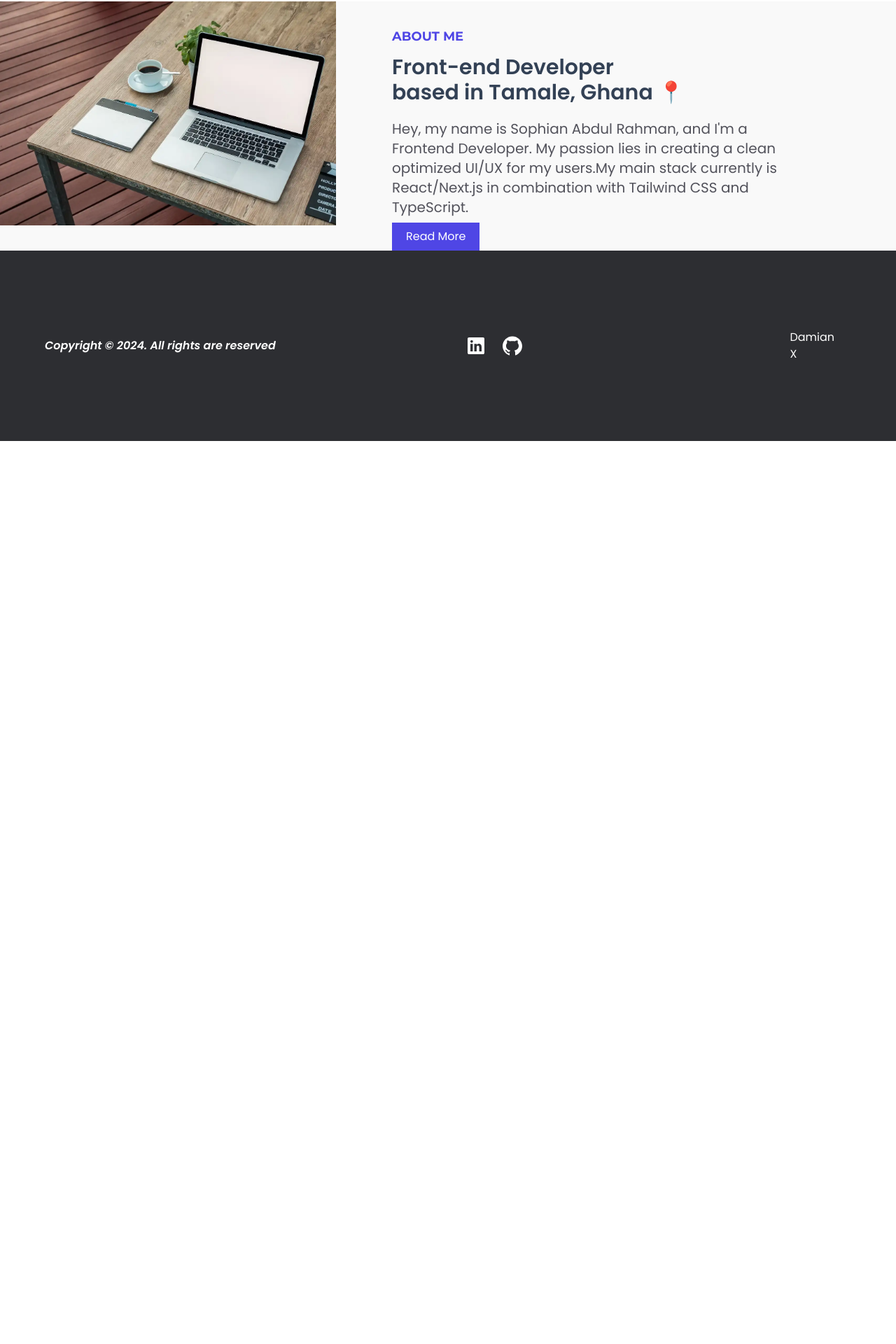
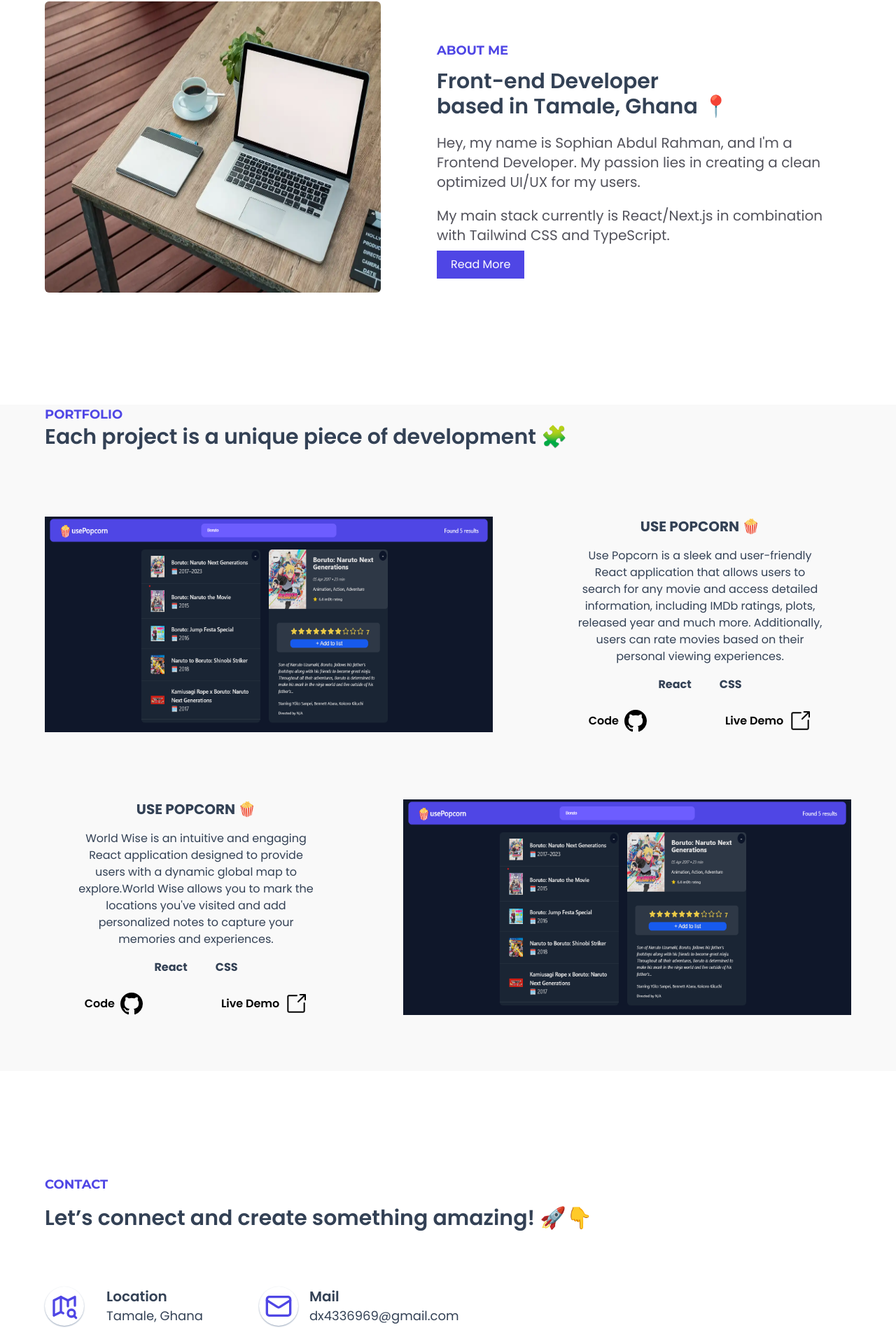
Before and after one commit to Sophianx234/Damian.dev, a React (Vite) app: page /home in a window 1280 px wide. Shown: the part 974-2894 px from the top of the page at 70% size. Before the commit the page ends 1604 px from the top, so only its background shows below. Built offline with nearby package versions, Linux system fonts and the light colour scheme.

Commit message:
implementing portfolio section

```diff
--- a/src/pages/About.jsx
+++ b/src/pages/About.jsx
@@ -4,7 +4,7 @@ import Footer from "../ui/Footer"
 function About() {
     return (
         <>
-        <div className=" md:grid md:grid-cols-[1.5fr_3fr] items-center gap-10 bg-gray-100 ">
+        <div className=" md:grid md:grid-cols-[1.5fr_3fr] items-center gap-10   bg-gray-100 ">
             <div className="bg-gradient-to-b from-stone-600 to-slate-500">
 
             <img src="./images/damian-10.jpg" alt="not found" className="h-screen w-full object-cover mix-blend-overlay" />
--- a/src/pages/Homepage.jsx
+++ b/src/pages/Homepage.jsx
@@ -1,6 +1,8 @@
 import AboutSection from "../ui/aboutSection"
+import ContactSection from "../ui/ContactSection"
 import Footer from "../ui/Footer"
 import Hero from "../ui/Hero"
+import ProjectSection from "../ui/ProjectSection"
 import TechStack from "../ui/TechStack"
 
 function Homepage() {
@@ -12,6 +14,8 @@ function Homepage() {
             </div>
             <TechStack/>
             <AboutSection/>
+            <ProjectSection/>
+            <ContactSection/>
         <footer>
             <Footer/>
         </footer>
--- a/src/ui/AboutSection.jsx
+++ b/src/ui/AboutSection.jsx
@@ -1,27 +1,27 @@
 function AboutSection() {
     return (
-        <div className="bg-[#F9F9F9]
-        flex lg:flex-row md:flex-col  md:items-center lg:items-start
-        space-y-9 md:pt-20 md:pb-20 lg:pb-0 lg:pt-0 lg:pr-10
+        <div className="lg:max-w-6xl lg:mx-auto  lg:pb-20 ">
+
+        <div className="
+        flex lg:flex-row md:flex-col  md:items-center lg:justify-center
+        space-y-9 md:pt-20 md:pb-20 lg:pb-20 lg:pt-0  lg:gap-10
         ">
 
-            <img src="./images/desktop.png" alt="" className="md:w-[30rem] lg:h-full
-            md:rounded-md lg:rounded-none
+            <img src="./images/desktop.png" alt="" className="md:w-[30rem] lg:h-[26rem] lg:rounded-md
+            md:rounded-md
             " />
-            <div className="flex flex-col items-center lg:items-start px-20 space-y-7 lg:space-y-3">
+            <div className="flex flex-col items-center lg:items-start md:px-20 lg:px-10 space-y-7 lg:space-y-3 ">
                 <h1 className="text-secondary-purple uppercase font-bold font-[Montserrat]  md:text-lg ">About Me</h1>
                 <h2 className="md:text-3xl font-semibold  text-center lg:text-left  text-slate-700">Front-end Developer <br /> based in Tamale, Ghana 📍 </h2>
-                <div className="space-y-6 text-zinc-600 lg:space-y-2 lg:pt-2">
+                <div className="space-y-6 text-zinc-600 lg:space-y-2 lg:pt-2 ">
 
-                <p className="text-xl text-center lg:text-left ">
+                <p className="text-xl text-center  lg:text-left lg:pb-3 ">
                 Hey, my name is Sophian Abdul Rahman, and I'm a Frontend Developer.  My passion lies in creating a clean optimized UI/UX  for my users.
-                <span className="md:hidden lg:inline">
-                    My main stack currently is React/Next.js in combination with Tailwind CSS and TypeScript.
-                    </span>
+
 
 
                 </p>
-                <p className=" lg:hidden text-xl text-center lg:text-left md:block">
+                <p className="  text-xl text-center lg:text-left ">
                 My main stack currently is React/Next.js in combination with Tailwind CSS and TypeScript.
                 </p>
                 <div className="md:text-center lg:text-left">
@@ -31,6 +31,7 @@ function AboutSection() {
                 </div>
             </div>
         </div>
+        </div>
     )
 }
 
--- /dev/null
+++ b/src/ui/ContactSection.jsx
@@ -0,0 +1,55 @@
+import { LuMail } from "react-icons/lu"
+import {  TbMapSearch } from "react-icons/tb"
+
+function ContactSection() {
+    return (
+        <div className="md:max-w-6xl mx-auto lg:h-[32rem] lg:flex lg:items-center md:py-24 lg:py-0">
+            <div className=" space-y-4 ">
+
+            <h1 className="text-secondary-purple uppercase font-bold font-[Montserrat] md:text-center
+            lg:text-left md:text-lg">
+                Contact
+            </h1>
+            <h2 className="md:text-3xl font-semibold  text-center lg:text-left  md:text-center text-slate-700 md:px-24 lg:px-0">Let’s connect and create something amazing! 🚀👇 </h2>
+            <div className="flex items-center gap-20 md:flex-col lg:flex-row pt-16">
+                <div className="flex md:flex-col
+                lg:flex-row items-center md:items-center md:justify-center gap-8 ">
+
+                <div className="shadow-sm   w-fit p-2 rounded-full
+                shadow-slate-400
+                ">
+
+
+                <TbMapSearch size={40}
+                color="#4F46E5"
+                />
+                </div>
+                <div>
+                    <h4 className="text-xl font-semibold text-slate-700 md:text-center lg:text-left">Location</h4>
+                    <p className="text-lg text-slate-700 hover:text-secondary-purple transition-all duration-100 cursor-pointer">Tamale, Ghana</p>
+                </div>
+                </div>
+                <div className="flex items-center gap-4 md:flex-col lg:flex-row">
+
+                <div className="shadow-sm   w-fit p-2 rounded-full
+                shadow-slate-400">
+
+                <LuMail
+                size={40}
+                color="#4F46E5"
+                />
+                </div>
+                <div className="">
+                    <h4 className="text-xl font-semibold  md:text-center lg:text-left text-slate-700">Mail</h4>
+                    <p
+                    className="text-lg text-slate-700 hover:text-secondary-purple transition-all duration-100 cursor-pointer"
+                    >dx4336969@gmail.com</p>
+                </div>
+                </div>
+            </div>
+        </div>
+            </div>
+    )
+}
+
+export default ContactSection
--- /dev/null
+++ b/src/ui/Portfolio.jsx
@@ -0,0 +1,41 @@
+import { BsGithub } from "react-icons/bs"
+import { GoLinkExternal } from "react-icons/go"
+
+function Portfolio({name, desc, emoji, cssFramework ='CSS', image, flow}) {
+    return (
+        <div>
+            <div className={`flex  justify-between pt-24
+
+            gap-20 ${flow ==='swap' && "flex-row-reverse"}`}>
+                <img src="./images/p-1.png" alt="" className="w-[40rem] bg-blend-multiply" />
+                <div className="">
+                    <h1 className="text-xl font-bold  text-center pb-4 text-slate-700 uppercase">{name} {emoji}</h1>
+                    <p className="text-md text-slate-700 text-center px-10">
+                    {desc}
+                    </p>
+                    <div className="flex items-center justify-center pt-4 gap-10 font-bold text-slate-700">
+                        <p>React</p>
+                        <p>{cssFramework}</p>
+                    </div>
+                    <div>
+                        <div className="flex gap-28 pt-6 justify-center ">
+
+                            <div className="flex gap-2 items-center font-semibold group
+                            cursor-pointer group-hover:text-secondary-purple">
+                                <p className="group-hover:text-secondary-purple">Code</p>
+                                <BsGithub size={32} className="group-hover:fill-secondary-purple"/>
+                            </div>
+                            <div className="flex items-center gap-2 font-semibold group cursor-pointer">
+                                <p className="group-hover:text-secondary-purple">Live Demo</p>
+                                <GoLinkExternal className="group-hover:fill-secondary-purple" size={32}/>
+                            </div>
+                        </div>
+                    </div>
+                </div>
+            </div>
+
+        </div>
+    )
+}
+
+export default Portfolio
--- /dev/null
+++ b/src/ui/ProjectSection.jsx
@@ -0,0 +1,31 @@
+import { BsGithub } from "react-icons/bs"
+import { GoLinkExternal } from "react-icons/go"
+import Portfolio from "./Portfolio"
+
+function ProjectSection() {
+    return (
+
+        <div className="bg-[#F9F9F9]
+
+        ">
+        <div className="lg:max-w-6xl lg:mx-auto  lg:pb-20">
+            <h1 className="text-secondary-purple uppercase font-bold font-[Montserrat]  md:text-lg  ">Portfolio</h1>
+            <h2 className="md:text-3xl font-semibold  text-center lg:text-left  text-slate-700">Each project is a unique piece of development 🧩</h2>
+
+            <Portfolio
+            name = 'Use Popcorn '
+             desc ='Use Popcorn is a sleek and user-friendly React application that allows users to search for any movie and access detailed information, including IMDb ratings, plots, released year and much more. Additionally, users can rate movies based on their personal viewing experiences.'
+              emoji ='🍿'
+            />
+            <Portfolio
+            name = 'Use Popcorn '
+             desc ="World Wise is an intuitive and engaging React application designed to provide users with a dynamic global map to explore.World Wise allows you to mark the locations you've visited and add personalized notes to capture your memories and experiences. "
+              emoji ='🍿'
+              flow='swap'
+            />
+            </div>
+        </div>
+    )
+}
+
+export default ProjectSection
```
Also changed, not shown: public/images/image.png (added), public/images/p-1.png (added).
